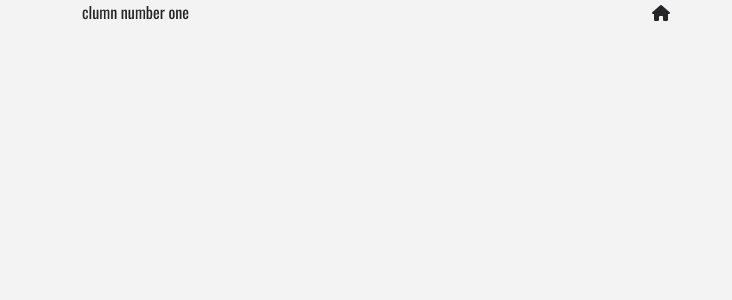
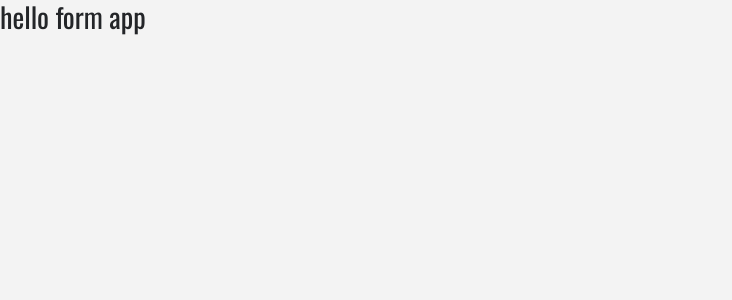
Before and after one commit to MarcoRosselDev/react-17-phone-e-commerce, a React (Create React App) app: page / in a window 1280 px wide. Shown: the top 300 px of the page, without its empty margins (0-732 px from the left). Built offline with nearby package versions, Linux system fonts and the light colour scheme.

Commit message:
creating components

```diff
--- a/src/App.js
+++ b/src/App.js
@@ -6,16 +6,9 @@ import "bootstrap/dist/css/bootstrap.min.css";
 class App extends Component {
   render() {
     return (
-      <div className="container">
-        <div className="row">
-          <div className="col-6">clumn number one</div>
-          <div className="col-6">
-            <span>
-              <i className="fas fa-home" />
-            </span>
-          </div>
-        </div>
-      </div>
+      <React.Fragment>
+        <h3>hello form app</h3>
+      </React.Fragment>
     );
   }
 }
```
Also changed, not shown: src/Components/Navbar.js (added, +7 -0 lines), src/Components/ProductList.js (added, +7 -0 lines).
